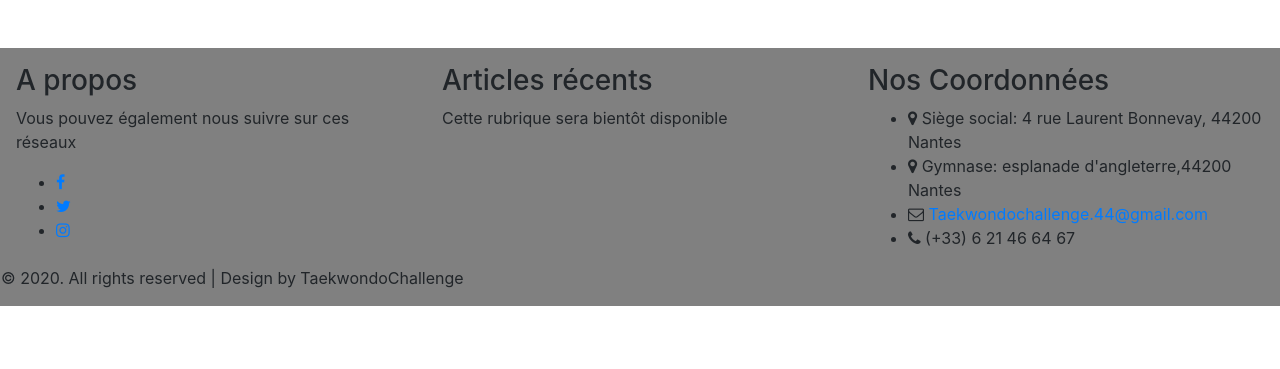
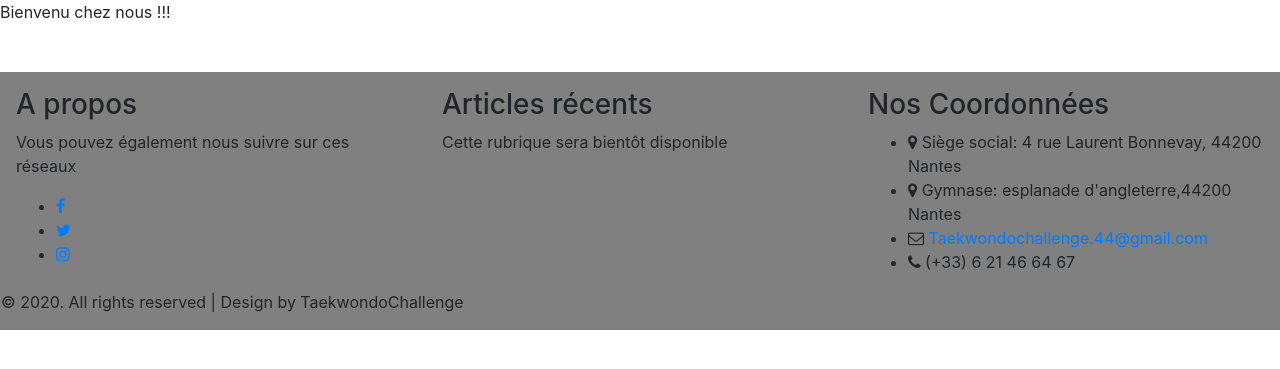
Before and after one commit to LouiseDiouss/taekwondo, a PHP site: page / in a window 1280 px wide. Shown: the part 130-499 px from the top of the page. Run offline with PHP 8.4, Linux system fonts and the light colour scheme; some libraries are stand-ins or nearby versions.

Commit message:
Legère modif de index

```diff
--- a/index.php
+++ b/index.php
@@ -8,6 +8,8 @@
 <body>
 	<?php include 'includes/menu.php';?>
 
+	<p>Bienvenu chez nous !!!</p>
+
 	<!-- Pieds de page -->
 	<?php include 'includes/footer.php'; ?>
 
```
